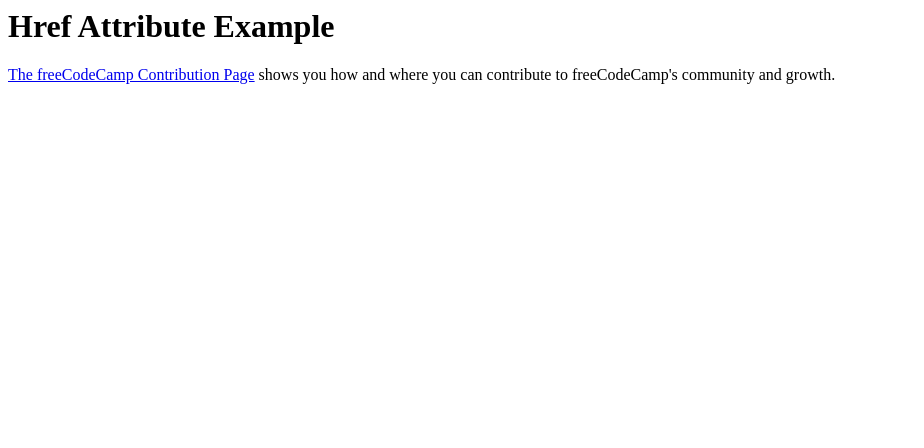
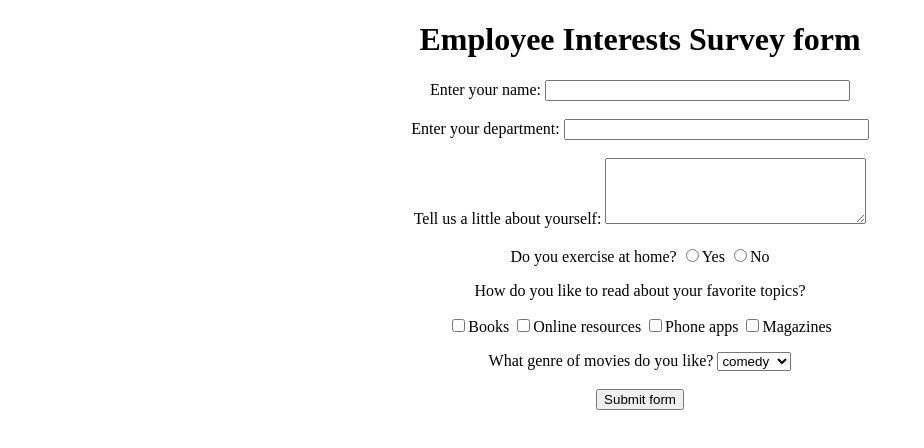
Before and after one commit to shankarvirat/cricket123, a plain HTML site: page index.html in a window 1280 px wide. Shown: the whole page, without its empty margins (0-924 px from the left). Drawn offline with Linux system fonts and the light colour scheme.

Commit message:
code deployed to test server

```diff
--- a/index.html
+++ b/index.html
@@ -1,11 +1,55 @@
+<!DOCTYPE HTML>
+<!-- This is how HTML comments look like -->
 <html>
+<!-- the title will appear on the page-->
 <head>
-    <title>Href Attribute Example</title>
+<title>Employee Interests Survey</title>
 </head>
 <body>
-    <h1>Href Attribute Example</h1>
+<!-- as it is a survey form, we will need to submit the details, hence we use form -->
+<!-- We can give absolute url, or relative url like /nextpage.jsp, and specify POST or GET method -->
+<form action="http://google.co.in">
+<!-- If we remove this, every thing will move to the left of the page-->
+<div align="center">
+<!--Adds a heading to the form-->
+<h1>Employee Interests Survey form</h1>
+Enter your name:
+<!-- Input type text for small texts, specify size -->
+<input type="text" name="UserName" size=35 maxlength=35 value="">
+<!--Adds spaces - remove and see what happens -->
+</br></br>
+Enter your department:
+<input type="text" name="Deptt" size=35 maxlength=35 value=""> </br> </br>
+Tell us a little about yourself:
+<!-- For writing lot of text like descriptions with text wrapping,
+if you dont want text wrapping, you can add wrap = "off" (horizontal scrollbar -->
+<textarea name="Comments" cols=30 rows=4></textarea> </br> </br>
+Do you exercise at home?
+<!-- Radio buttons help you choose one out of the many values -->
+<input type="radio" name="exe" value=1>Yes
+<input type="radio" name="exe" value=2>No
+</p>
+How do you like to read about your favorite topics?
 <p>
-      <a href="https://www.freecodecamp.org/contribute/">The freeCodeCamp Contribution Page</a> shows you how and where you can contribute to freeCodeCamp's community and growth.
+<!--Checkbox lets you select multiple options -->
+<input type="checkbox" name="Books">Books
+<input type="checkbox" name="Web">Online resources
+<input type="checkbox" name="Phone">Phone apps
+<input type="checkbox" name="Magazines">Magazines
 </p>
+What genre of movies do you like?
+<!--Select box lets you choose one of the multiple dropdown options-->
+<select name="moviepref" ><option>
+<option value=1 selected = "true">comedy
+<option value=2 >romance
+<option value=3 >thriller
+<option value=4 >horror
+<option value=5 >biopic
+</select>
+</br></br>
+<!--submits the information entered in the form by the user -->
+<input type=submit value="Submit form">
+</div>
+</form>
 </body>
 </html>
```
Lines whose indentation alone changed are shown as unchanged.
